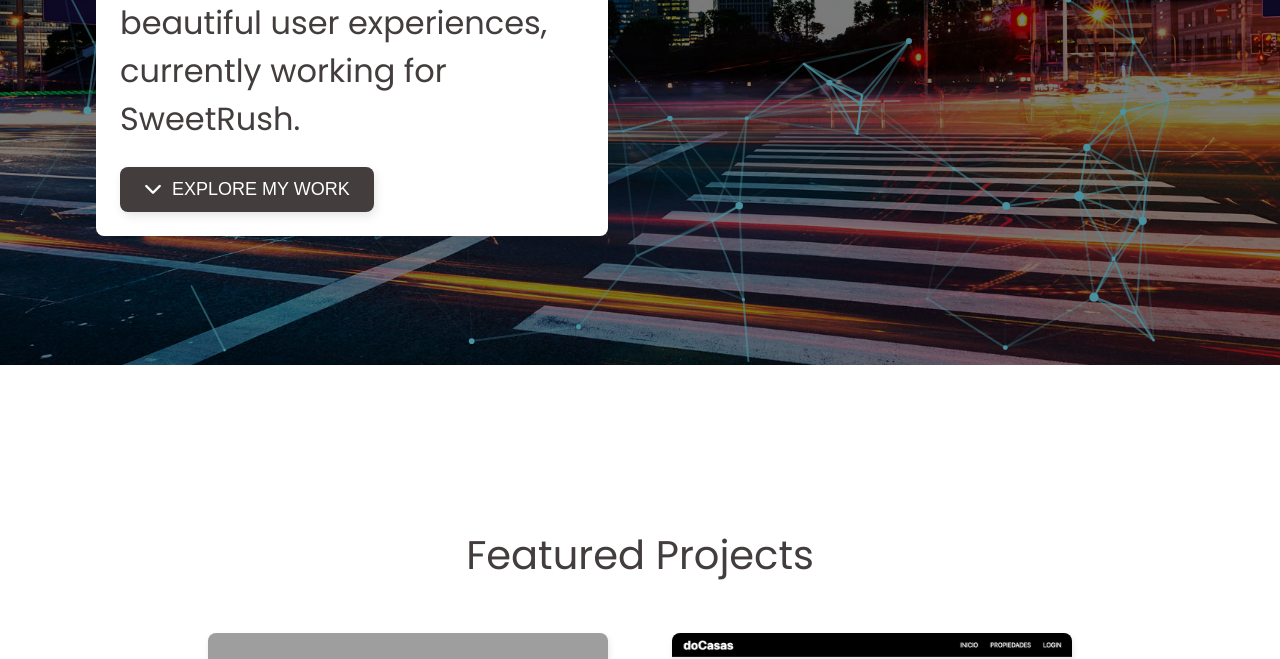
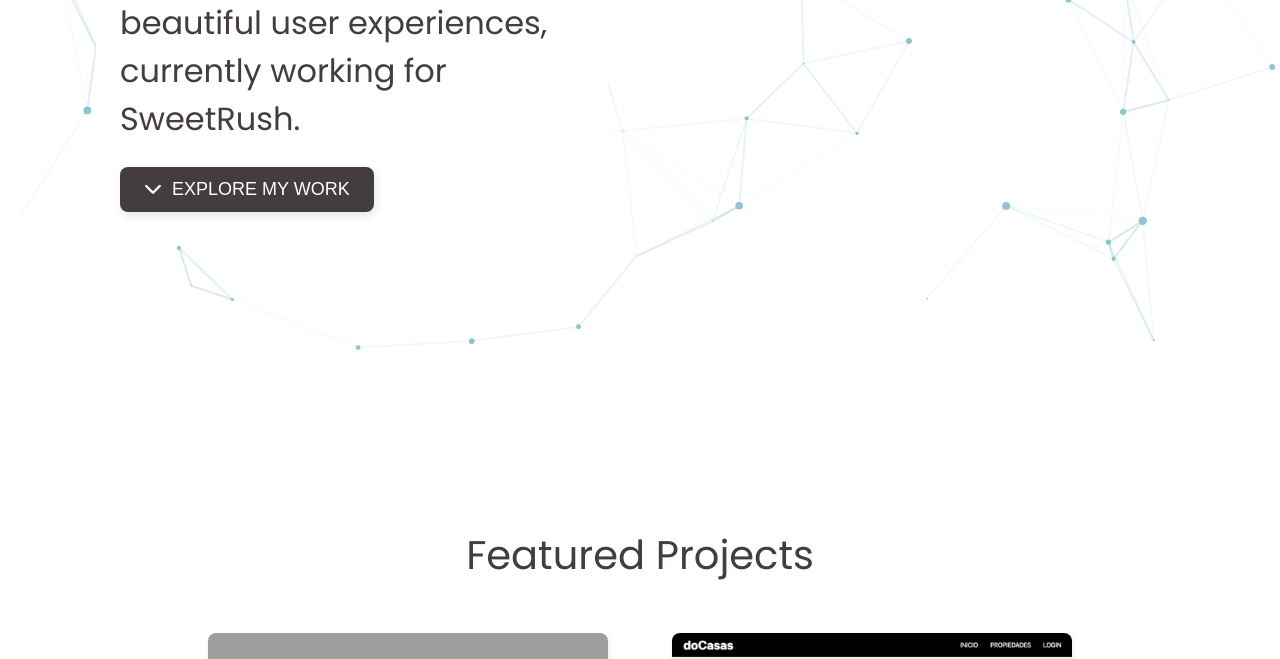
Before and after one commit to dennis-every/portfolio, a website: page index.html in a window 1280 px wide. Shown: the part 435-1094 px from the top of the page. Drawn offline with nearby package versions, Linux system fonts and the light colour scheme; grey boxes are pictures that could not be loaded.

Commit message:
Remove hero background to improve focus on text

```diff
--- a/assets/particles.json
+++ b/assets/particles.json
@@ -1,7 +1,7 @@
 {
   "particles": {
     "number": {
-      "value": 80,
+      "value": 60,
       "density": {
         "enable": true,
         "value_area": 800
@@ -49,7 +49,7 @@
       "enable": true,
       "distance": 150,
       "color": "#53a3b2",
-      "opacity": 0.99,
+      "opacity": 0.5,
       "width": 2
     },
     "move": {
--- a/stylesheets/particles.css
+++ b/stylesheets/particles.css
@@ -1,6 +1,6 @@
 #particles-js {
   margin-top: 4rem;
-  background-image: url('../images/background.jpg');
+  /* background-image: url('../images/background.jpg'); */
   height: calc(100vh - 4rem);
   background-attachment: fixed;
   background-position: center;
@@ -17,6 +17,6 @@
   left: 0;
   width: 100%;
   height: 100%;
-  background: var(--color-text-header);
-  opacity: 0.1;
+  background: var(--color-background);
+  opacity: 0.35;
 }
```
